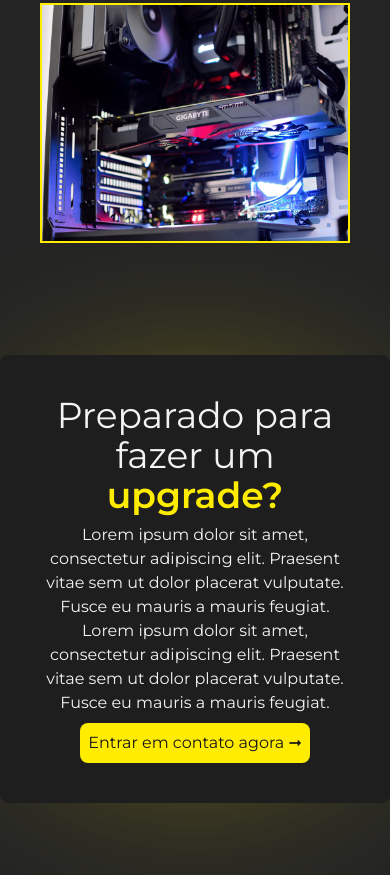
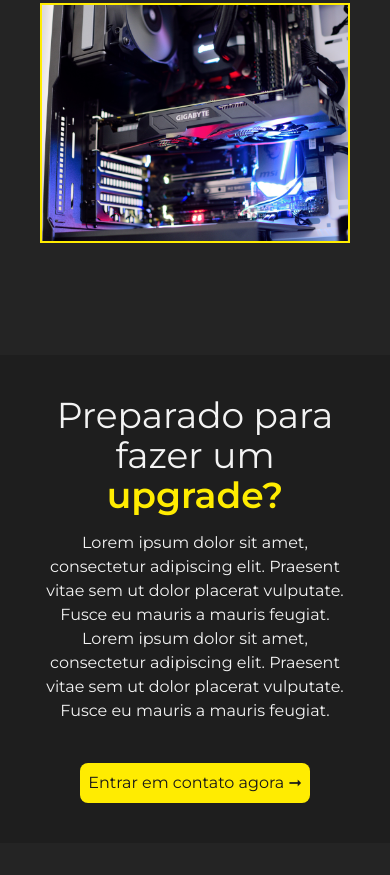
Before and after one commit to lucaszamorapy/oficina-informatica, a website: page src/index.html in a window 390 px wide. Shown: the part 5918-6793 px from the top of the page. Drawn offline with nearby package versions, Linux system fonts and the light colour scheme.

```diff
--- a/src/index.html
+++ b/src/index.html
@@ -400,10 +400,7 @@
     <section class="py-28">
       <div class="flex justify-center items-center">
         <div
-          class="w-80 h-80 opacity-60 lg:w-24 lg:h-24 bg-yellowOficina100 rounded-full filter blur-4xl absolute"
-        ></div>
-        <div
-          class="w-full flex flex-col justify-center items-center bg-blackOficina100 p-10 relative rounded-lg"
+          class="w-full flex flex-col justify-center items-center bg-blackOficina100 p-10"
         >
           <h1
             class="text-center text-4xl lg:px-0 lg:py-0 md:text-5xl text-whiteOficina100"
@@ -413,7 +410,7 @@
               >upgrade?</span
             >
           </h1>
-          <p class="mt-2 text-center text-whiteOficina100">
+          <p class="mt-4 text-center text-whiteOficina100">
             Lorem ipsum dolor sit amet, consectetur adipiscing elit. Praesent
             vitae sem ut dolor placerat vulputate. Fusce eu mauris a mauris
             feugiat. <br />
@@ -422,7 +419,7 @@
             feugiat.
           </p>
           <button
-            class="mt-2 p-2 text-blackOficina200 rounded-lg bg-yellowOficina100 transform hover:scale-105 transition-transform duration-300"
+            class="mt-10 p-2 text-blackOficina200 rounded-lg bg-yellowOficina100 transform hover:scale-105 transition-transform duration-300"
           >
             Entrar em contato agora ➞
           </button>
```
Also changed, not shown: dist/output.css.
